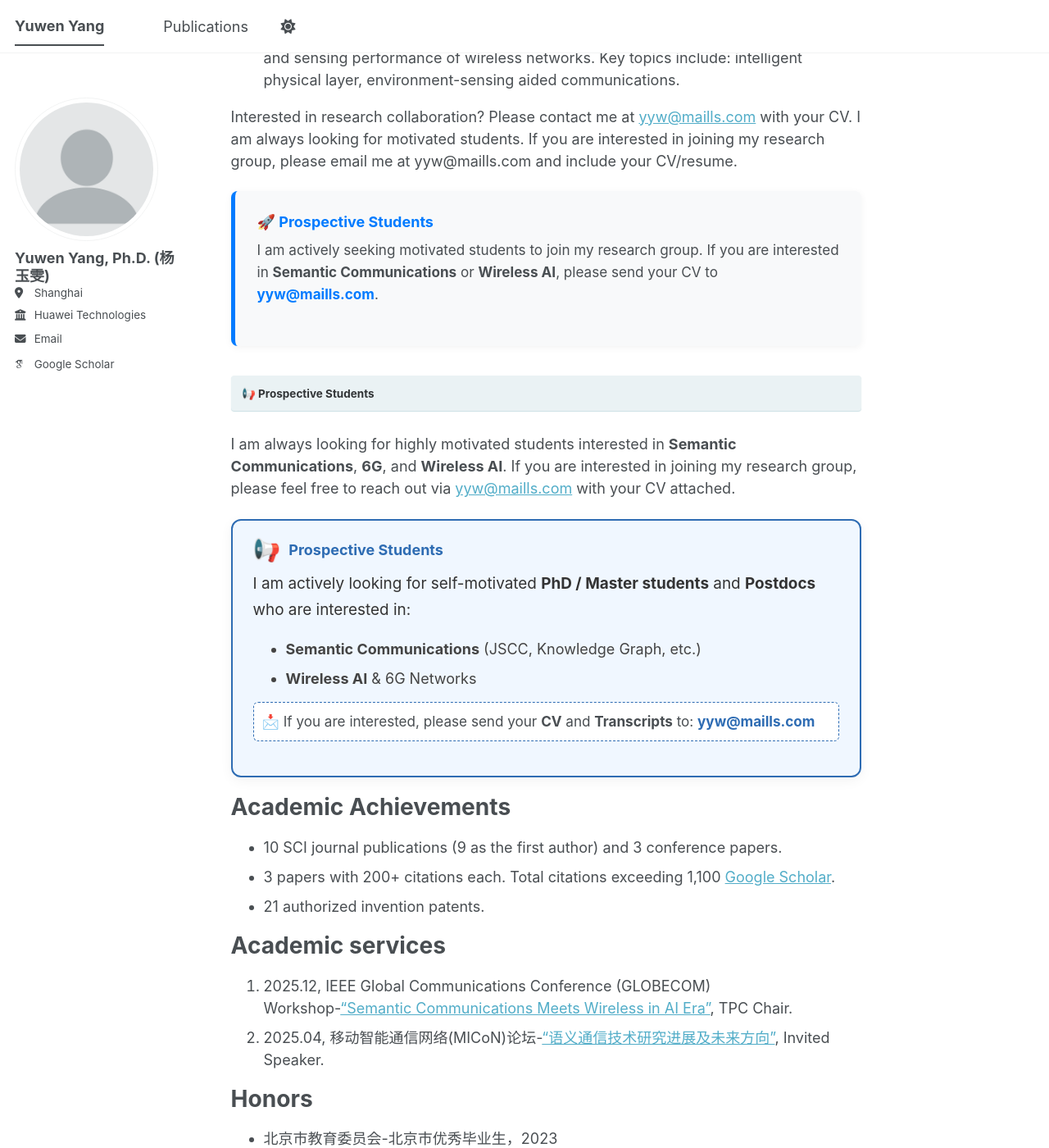
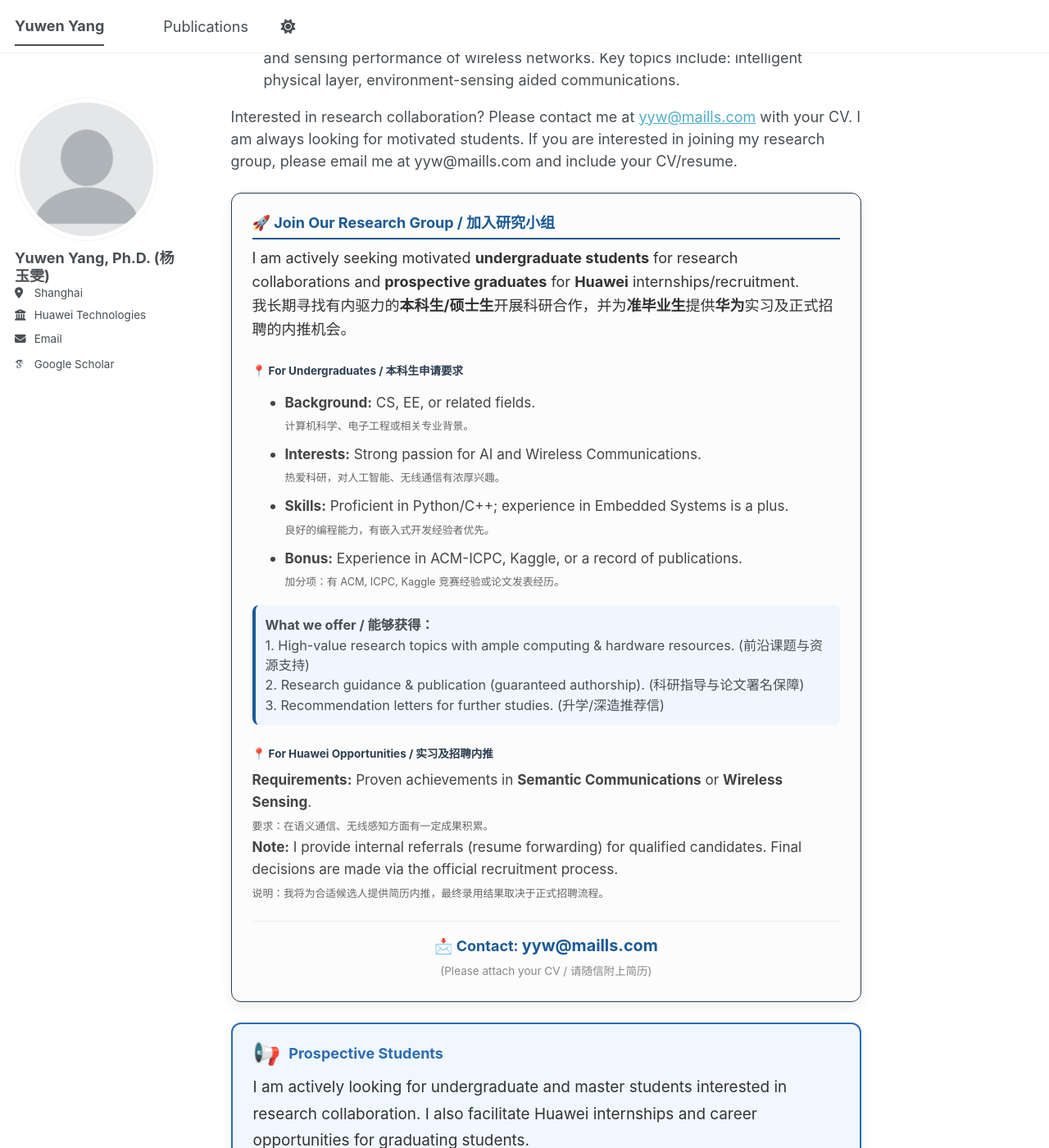
Before and after one commit to yangyuwenyang/yangyuwenyang.github.io, a Jekyll site: the page built from _pages/about.md, in a window 1280 px wide and 1400 px high, scrolled down 514 px. Shown: the whole window at 82% size. Built offline with Jekyll 4.4.1, drawn with Linux system fonts in a browser that asks for light colours; some web fonts are replaced; a script bundle is joined from its source files by our own code; library files that are not in the unit come from our copies; some of the changed text lies outside the part shown.

Commit message:
Update about.md

```diff
--- a/_pages/about.md
+++ b/_pages/about.md
@@ -21,18 +21,48 @@ Interested in research collaboration? Please contact me at [yyw@maills.com]() wi
 I am always looking for motivated students.
 If you are interested in joining my research group, please email me at yyw@maills.com and include your CV/resume.
 
-<div style="padding: 1.5em; background-color: #f8f9fa; border-left: 5px solid #007bff; border-radius: 8px; box-shadow: 0 2px 10px rgba(0,0,0,0.05); margin-bottom: 2em;">
-  <h3 style="margin-top: 0; color: #007bff;">🚀 Prospective Students</h3>
-  <p style="font-size: 0.95em; line-height: 1.6;">
-    I am actively seeking motivated students to join my research group. If you are interested in <b>Semantic Communications</b> or <b>Wireless AI</b>, please send your CV to
-    <a href="mailto:yyw@maills.com" style="color: #007bff; font-weight: bold; text-decoration: none;">yyw@maills.com</a>.
-  </p>
+<div style="background-color: #fcfcfc; border: 1.5px solid #2c3e50; border-radius: 12px; padding: 25px; margin: 25px 0; box-shadow: 0 5px 15px rgba(0,0,0,0.08);">
+
+    <h3 style="margin-top: 0; color: #1a5a96; border-bottom: 2px solid #1a5a96; padding-bottom: 8px;">
+        🚀 Join Our Research Group / 加入研究小组
+    </h3>
+    <p style="line-height: 1.6; color: #333;">
+        I am actively seeking motivated <b>undergraduate students</b> for research collaborations and <b>prospective graduates</b> for <b>Huawei</b> internships/recruitment. <br>
+        我长期寻找有内驱力的<b>本科生/硕士生</b>开展科研合作，并为<b>准毕业生</b>提供<b>华为</b>实习及正式招聘的内推机会。
+    </p>
+
+    <div style="margin-top: 20px;">
+        <h4 style="color: #2c3e50; margin-bottom: 10px;">📍 For Undergraduates / 本科生申请要求</h4>
+        <ul style="font-size: 0.95em; line-height: 1.6; color: #444;">
+            <li><b>Background:</b> CS, EE, or related fields. <br> <small style="color: #666;">计算机科学、电子工程或相关专业背景。</small></li>
+            <li><b>Interests:</b> Strong passion for AI and Wireless Communications. <br> <small style="color: #666;">热爱科研，对人工智能、无线通信有浓厚兴趣。</small></li>
+            <li><b>Skills:</b> Proficient in Python/C++; experience in Embedded Systems is a plus. <br> <small style="color: #666;">良好的编程能力，有嵌入式开发经验者优先。</small></li>
+            <li><b>Bonus:</b> Experience in ACM-ICPC, Kaggle, or a record of publications. <br> <small style="color: #666;">加分项：有 ACM, ICPC, Kaggle 竞赛经验或论文发表经历。</small></li>
+        </ul>
+        <div style="background-color: #eff6ff; padding: 12px; border-radius: 8px; font-size: 0.9em; border-left: 4px solid #1a5a96;">
+            <b>What we offer / 能够获得：</b><br>
+            1. High-value research topics with ample computing & hardware resources. (前沿课题与资源支持)<br>
+            2. Research guidance & publication (guaranteed authorship). (科研指导与论文署名保障)<br>
+            3. Recommendation letters for further studies. (升学/深造推荐信)
+        </div>
+    </div>
+
+    <div style="margin-top: 20px;">
+        <h4 style="color: #2c3e50; margin-bottom: 10px;">📍 For Huawei Opportunities / 实习及招聘内推</h4>
+        <p style="font-size: 0.95em; line-height: 1.6; color: #444;">
+            <b>Requirements:</b> Proven achievements in <b>Semantic Communications</b> or <b>Wireless Sensing</b>. <br>
+            <small style="color: #666;">要求：在语义通信、无线感知方面有一定成果积累。</small> <br>
+            <b>Note:</b> I provide internal referrals (resume forwarding) for qualified candidates. Final decisions are made via the official recruitment process. <br>
+            <small style="color: #666;">说明：我将为合适候选人提供简历内推，最终录用结果取决于正式招聘流程。</small>
+        </p>
+    </div>
+
+    <div style="margin-top: 20px; text-align: center; border-top: 1px solid #eee; padding-top: 15px;">
+        <span style="font-weight: bold; color: #1a5a96;">📩 Contact: </span>
+        <a href="mailto:yyw@maills.com" style="text-decoration: none; color: #1a5a96; font-weight: bold; font-size: 1.1em;">yyw@maills.com</a>
+        <br><small style="color: #888;">(Please attach your CV / 请随信附上简历)</small>
+    </div>
 </div>
-
-{: .notice--info}
-### 📢 Prospective Students
-I am always looking for highly motivated students interested in **Semantic Communications**, **6G**, and **Wireless AI**. If you are interested in joining my research group, please feel free to reach out via [yyw@maills.com](mailto:yyw@maills.com) with your CV attached.
-
 
 <div style="
     background-color: #f0f7ff;
@@ -47,15 +77,15 @@ I am always looking for highly motivated students interested in **Semantic Commu
         Prospective Students
     </h3>
     <p style="color: #333; line-height: 1.7; font-size: 1.05em; margin-bottom: 10px;">
-        I am actively looking for self-motivated <b>PhD / Master students</b> and <b>Postdocs</b> who are interested in:
+        I am actively looking for undergraduate and master students interested in research collaboration. I also facilitate Huawei internships and career opportunities for graduating students.
     </p>
     <ul style="color: #444; margin-bottom: 15px;">
         <li><b>Semantic Communications</b> (JSCC, Knowledge Graph, etc.)</li>
         <li><b>Wireless AI</b> & 6G Networks</li>
     </ul>
     <p style="background-color: #fff; padding: 10px; border-radius: 6px; border: 1px dashed #2e6cb3; font-size: 0.95em;">
-        📩 If you are interested, please send your <b>CV</b> and <b>Transcripts</b> to:
-        <a href="mailto:yyw@maills.com" style="text-decoration: none; color: #2e6cb3; font-weight: bold;">yyw@maills.com</a>
+        📩 If you are interested, please send your <b>CV</b> to:
+        <a href="mailto:yyw18@tsinghua.org.cn" style="text-decoration: none; color: #2e6cb3; font-weight: bold;">yyw18@tsinghua.org.cn</a>
     </p>
 </div>
 
```
